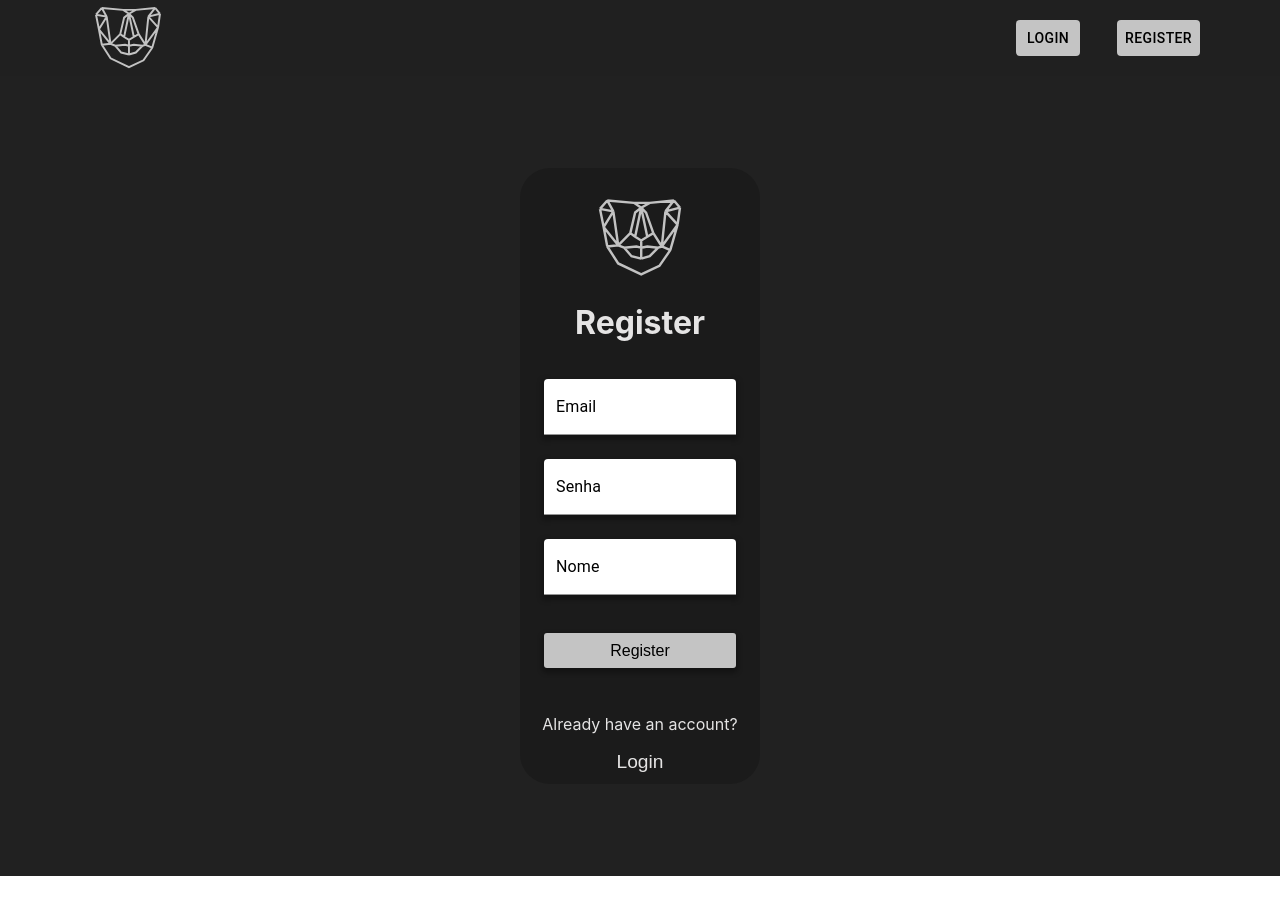
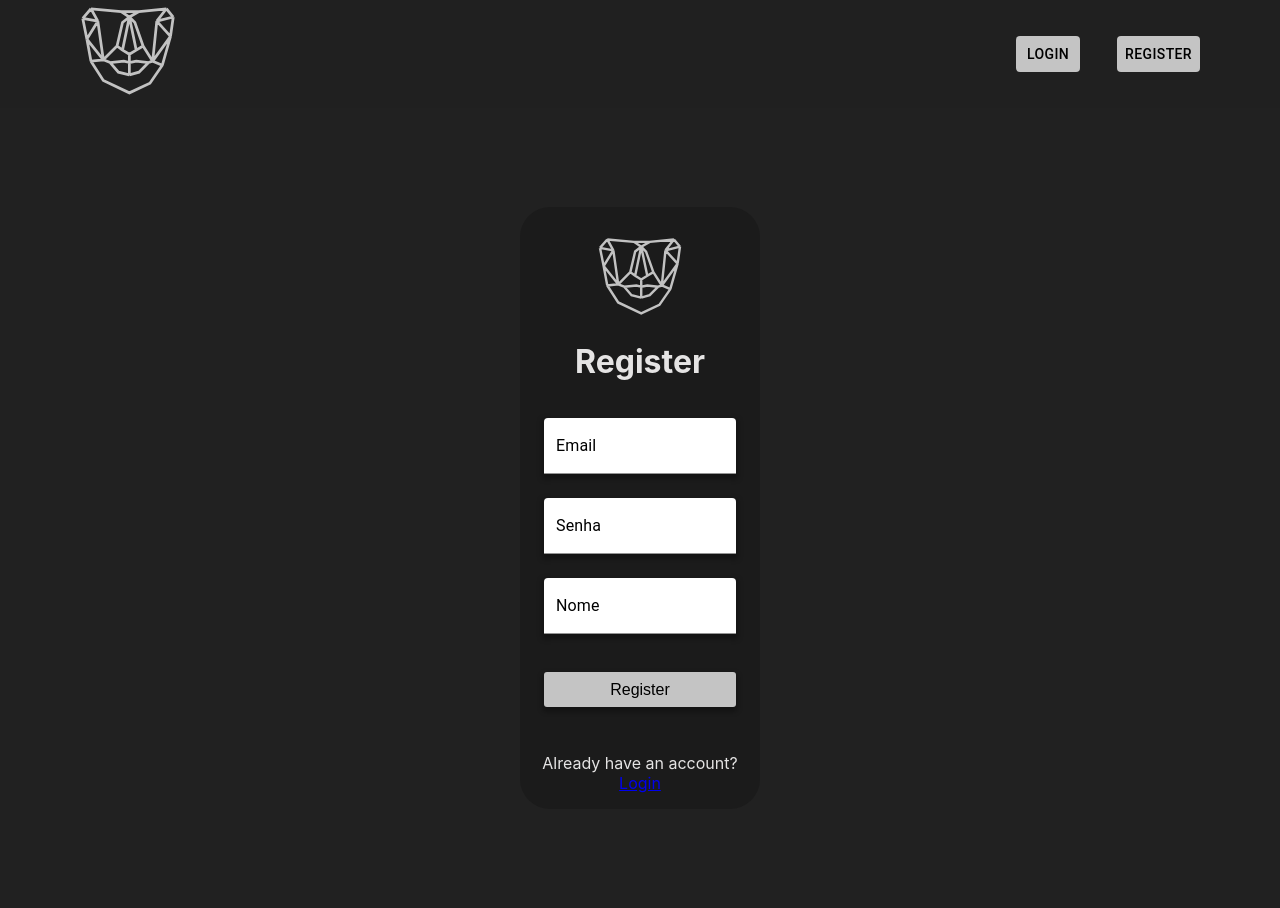
Before and after one commit to trotou/Capstone-Face-api, a React (Create React App) app: page /register in a window 1280 px wide. Before the commit the page ends 876 px from the top, so only its background shows below. Built offline with nearby package versions, Linux system fonts and the light colour scheme.

Commit message:
refactor: :art: helpers create to centralize constants, styles and assets

```diff
--- a/src/Helpers/Constants/schemas.js
+++ b/src/Helpers/Constants/schemas.js
@@ -17,3 +17,9 @@ export const userRegisterSchema = yup.object().shape({
         .required(requiredField),
     name: yup.string().required(requiredField)
 });
+
+export const userLoginSchema = yup.object().shape({
+    email: yup.string().email('Email inválido').required(requiredField),
+
+    password: yup.string().required(requiredField)
+});
--- /dev/null
+++ b/src/Helpers/makeStyles/index.js
@@ -0,0 +1,40 @@
+import { makeStyles } from '@material-ui/core';
+
+// --------------------------------------------
+export const TopBarStyles = makeStyles({
+    header: {
+        width: '100%',
+
+        display: 'flex',
+        justifyContent: 'center',
+        alignItems: 'center',
+
+        borderWidth: '0px, 0px, 5px 0px',
+        borderColor: '#3d3d3d',
+        boxShadow: '0px 0px 30px 0px rgba(61, 61, 61, 1)',
+
+        backgroundColor: '#202020',
+        color: '#fff'
+    },
+
+    toolbar: {
+        width: '90%',
+        margin: 'auto 0',
+
+        display: 'flex',
+        justifyContent: 'space-between'
+    },
+
+    menuButton: {
+        marginLeft: '5px',
+        background: '#c4c4c4',
+        color: '#000',
+        '&:hover': {
+            background: '#c4c4c4'
+        }
+    },
+    logo: {
+        width: '6rem',
+        height: '6rem'
+    }
+});
--- a/src/Routes/index.js
+++ b/src/Routes/index.js
@@ -1,5 +1,5 @@
 import React from 'react';
-import { Switch, BrowserRouter as Router } from 'react-router-dom';
+import { Switch, Route } from 'react-router-dom';
 // import Route from './route';
 import HomePage from '../pages/HomePage';
 import LoginPage from '../pages/LoginPage';
@@ -9,18 +9,18 @@ import NotFoundPage from '../pages/NotFoundPage';
 const Routes = () => {
     return (
         <Switch>
-            <Router exact path="/">
+            <Route exact path="/">
                 <HomePage />
-            </Router>
-            <Router path="/login">
+            </Route>
+            <Route path="/login">
                 <LoginPage />
-            </Router>
-            <Router path="/register">
+            </Route>
+            <Route path="/register">
                 <RegisterPage />
-            </Router>
-            <Router>
+            </Route>
+            <Route>
                 <NotFoundPage />
-            </Router>
+            </Route>
         </Switch>
     );
 };
--- a/src/components/LoginForm/index.js
+++ b/src/components/LoginForm/index.js
@@ -1,44 +1,33 @@
+import { useForm } from 'react-hook-form';
+import { yupResolver } from '@hookform/resolvers/yup';
+import { useHistory, Link } from 'react-router-dom';
+
 import { Container, Btn, Input } from './styles';
+import { useServices } from '../../providers/Services';
+import { userLoginSchema } from '../../Helpers/Constants/schemas';
+import Logo from '../../Helpers/Assets/logo.svg';
 
-import { useForm } from 'react-hook-form';
-import * as yup from 'yup';
-import { yupResolver } from '@hookform/resolvers/yup';
-
-import { useServices } from '../../providers/Services';
-
+// ------------------------------------------------
 const LoginForm = () => {
+    const history = useHistory();
     const { login } = useServices();
-
-    const requiredFild = 'Campo obrigatório';
-
-    const schema = yup.object().shape({
-        email: yup.string().email('Email inválido').required(requiredFild),
-
-        password: yup.string().required(requiredFild)
-    });
-
     const {
         register,
         handleSubmit,
         formState: { errors }
     } = useForm({
-        resolver: yupResolver(schema)
+        resolver: yupResolver(userLoginSchema)
     });
 
     const handleForm = (data) => {
-        console.log(data);
         login(data);
+        history.push('/');
     };
 
     return (
         <Container>
             <div className="div_svg">
-                <svg viewBox="0 0 35 33" fill="none" xmlns="http://www.w3.org/2000/svg">
-                    <path
-                        d="M4 1L15 2M4 1L1 4.5M4 1L6.5 5.5M15 2H21.5M15 2L18 4M21.5 2L31.5 1M21.5 2L18 4M31.5 1L34 4M31.5 1L28 5.5M34 4L33 11M34 4L28 5.5M33 11L30 21.5M33 11L28 5.5M33 11L26.5 20M30 21.5L25.5 28L18 31.5L8.5 27L4 20M30 21.5L26.5 20M4 20L2.5 12M4 20L8.5 19.5M2.5 12L1 4.5M2.5 12L6.5 5.5M2.5 12L8.5 19.5M1 4.5L6.5 5.5M18 4L20.5 16M18 4L15.5 16M18 4L15.5 6L13.5 14.5M18 4L20 6L23 14.5M20.5 16L18 17.5M20.5 16L23 14.5M18 17.5L15.5 16M18 17.5V20M15.5 16L13.5 14.5M18 20.5L20.5 20L25 20.5M18 20.5L16 20L11 20.5M18 20.5V20M25 20.5L21.5 24L18 25M25 20.5L26.5 20M18 25L14 24L11 20.5M18 25V22.5V20M11 20.5L8.5 19.5M6.5 5.5L8.5 19.5M28 5.5L26.5 20M26.5 20L23 14.5M8.5 19.5L13.5 14.5"
-                        stroke="#C2C2C2"
-                    />
-                </svg>
+                <img src={Logo} alt="Logo" />
             </div>
 
             <h1>Login</h1>
@@ -67,12 +56,10 @@ const LoginForm = () => {
                 />
 
                 <Btn type="submit">Login</Btn>
-
-                <div>
-                    <p>Don’t have an account yet?</p>
-                    <button className="btn__register">Register!</button>
-                </div>
             </form>
+            <p>
+                Don’t have an account yet? <Link to="/register">Register</Link>
+            </p>
         </Container>
     );
 };
--- a/src/components/LoginForm/styles.js
+++ b/src/components/LoginForm/styles.js
@@ -57,7 +57,7 @@ export const Container = styled.div`
     background-color: #1b1b1b;
     color: #e5e4e4;
 
-    .div_svg svg {
+    .div_svg img {
         width: 7rem;
         height: 5rem;
         margin-top: 30px;
--- a/src/components/RegisterForm/index.js
+++ b/src/components/RegisterForm/index.js
@@ -1,11 +1,13 @@
-import { useHistory } from 'react-router-dom';
+import { useHistory, Link } from 'react-router-dom';
 import { yupResolver } from '@hookform/resolvers/yup';
 import { useForm } from 'react-hook-form';
 
 import { Container, Btn, Input } from './styles';
 import { useServices } from '../../providers/Services';
 import { userRegisterSchema } from '../../Helpers/Constants/schemas';
+import Logo from '../../Helpers/Assets/logo.svg';
 
+// -------------------------------------------
 const RegisterForm = () => {
     const history = useHistory();
     const { registerForm } = useServices();
@@ -26,12 +28,7 @@ const RegisterForm = () => {
     return (
         <Container>
             <div className="div_svg">
-                <svg viewBox="0 0 35 33" fill="none" xmlns="http://www.w3.org/2000/svg">
-                    <path
-                        d="M4 1L15 2M4 1L1 4.5M4 1L6.5 5.5M15 2H21.5M15 2L18 4M21.5 2L31.5 1M21.5 2L18 4M31.5 1L34 4M31.5 1L28 5.5M34 4L33 11M34 4L28 5.5M33 11L30 21.5M33 11L28 5.5M33 11L26.5 20M30 21.5L25.5 28L18 31.5L8.5 27L4 20M30 21.5L26.5 20M4 20L2.5 12M4 20L8.5 19.5M2.5 12L1 4.5M2.5 12L6.5 5.5M2.5 12L8.5 19.5M1 4.5L6.5 5.5M18 4L20.5 16M18 4L15.5 16M18 4L15.5 6L13.5 14.5M18 4L20 6L23 14.5M20.5 16L18 17.5M20.5 16L23 14.5M18 17.5L15.5 16M18 17.5V20M15.5 16L13.5 14.5M18 20.5L20.5 20L25 20.5M18 20.5L16 20L11 20.5M18 20.5V20M25 20.5L21.5 24L18 25M25 20.5L26.5 20M18 25L14 24L11 20.5M18 25V22.5V20M11 20.5L8.5 19.5M6.5 5.5L8.5 19.5M28 5.5L26.5 20M26.5 20L23 14.5M8.5 19.5L13.5 14.5"
-                        stroke="#C2C2C2"
-                    />
-                </svg>
+                <img src={Logo} alt="Logo" />
             </div>
 
             <h1>Register</h1>
@@ -69,9 +66,9 @@ const RegisterForm = () => {
                 />
                 <Btn type="submit">Register</Btn>
             </form>
-
-            <p>Already have an account?</p>
-            <button className="btn__login">Login</button>
+            <p>
+                Already have an account? <Link to="/login">Login</Link>
+            </p>
         </Container>
     );
 };
--- a/src/components/RegisterForm/styles.js
+++ b/src/components/RegisterForm/styles.js
@@ -57,7 +57,7 @@ export const Container = styled.div`
     background-color: #1b1b1b;
     color: #e5e4e4;
 
-    .div_svg svg {
+    .div_svg img {
         width: 7rem;
         height: 5rem;
         margin-top: 30px;
--- a/src/components/TopBar/index.js
+++ b/src/components/TopBar/index.js
@@ -1,87 +1,46 @@
 import { useState } from 'react';
 import { useHistory } from 'react-router-dom';
+import { AppBar, Toolbar, MenuItem, Button, Typography } from '@material-ui/core/';
 
-import { ButtonConteiner } from './styles';
-import { makeStyles, AppBar, Toolbar, MenuItem, Button, Typography } from '@material-ui/core/';
+import { ButtonContainer } from './styles';
+import { TopBarStyles } from '../../Helpers/makeStyles';
+import Logo from '../../Helpers/Assets/logo.svg';
 
-const useStyles = makeStyles({
-    header: {
-        width: '100%',
-
-        display: 'flex',
-        justifyContent: 'center',
-        alignItems: 'center',
-
-        borderWidth: '0px, 0px, 5px 0px',
-        borderColor: '#3d3d3d',
-        boxShadow: '0px 0px 30px 0px rgba(61, 61, 61, 1)',
-
-        backgroundColor: '#202020',
-        color: '#fff'
-    },
-
-    tollbar: {
-        width: '90%',
-        margin: 'auto 0',
-
-        display: 'flex',
-        justifyContent: 'space-between'
-    },
-
-    menuButton: {
-        marginLeft: '5px',
-        background: '#c4c4c4',
-        color: '#000',
-        '&:hover': {
-            background: '#c4c4c4'
-        }
-    }
-});
+// -------------------------------------------
 
 const TopBar = () => {
+    const history = useHistory();
+    const classes = TopBarStyles();
     const [fake, setFake] = useState(false);
-
-    const history = useHistory();
-
-    const classes = useStyles();
 
     return (
         <AppBar position="static" className={classes.header}>
-            <Toolbar className={classes.tollbar}>
+            <Toolbar className={classes.toolbar}>
                 <MenuItem onClick={() => history.push('/')}>
-                    <svg
-                        width="6rem"
-                        height="4rem"
-                        viewBox="0 0 35 33"
-                        fill="none"
-                        xmlns="http://www.w3.org/2000/svg"
-                    >
-                        <path
-                            d="M4 1L15 2M4 1L1 4.5M4 1L6.5 5.5M15 2H21.5M15 2L18 4M21.5 2L31.5 1M21.5 2L18 4M31.5 1L34 4M31.5 1L28 5.5M34 4L33 11M34 4L28 5.5M33 11L30 21.5M33 11L28 5.5M33 11L26.5 20M30 21.5L25.5 28L18 31.5L8.5 27L4 20M30 21.5L26.5 20M4 20L2.5 12M4 20L8.5 19.5M2.5 12L1 4.5M2.5 12L6.5 5.5M2.5 12L8.5 19.5M1 4.5L6.5 5.5M18 4L20.5 16M18 4L15.5 16M18 4L15.5 6L13.5 14.5M18 4L20 6L23 14.5M20.5 16L18 17.5M20.5 16L23 14.5M18 17.5L15.5 16M18 17.5V20M15.5 16L13.5 14.5M18 20.5L20.5 20L25 20.5M18 20.5L16 20L11 20.5M18 20.5V20M25 20.5L21.5 24L18 25M25 20.5L26.5 20M18 25L14 24L11 20.5M18 25V22.5V20M11 20.5L8.5 19.5M6.5 5.5L8.5 19.5M28 5.5L26.5 20M26.5 20L23 14.5M8.5 19.5L13.5 14.5"
-                            stroke="#C2C2C2"
-                        />
-                    </svg>
+                    <div className={classes.logo}>
+                        <img src={Logo} alt="Logo" />
+                    </div>
                 </MenuItem>
 
                 {!fake && (
-                    <ButtonConteiner>
+                    <ButtonContainer>
                         <MenuItem onClick={() => history.push('/login')}>
                             <Button className={classes.menuButton}>Login</Button>
                         </MenuItem>
                         <MenuItem onClick={() => history.push('/register')}>
                             <Button className={classes.menuButton}>Register</Button>
                         </MenuItem>
-                    </ButtonConteiner>
+                    </ButtonContainer>
                 )}
                 {fake && (
-                    <ButtonConteiner>
+                    <ButtonContainer>
                         <MenuItem>
                             <Typography>Usuario</Typography>
                         </MenuItem>
                         <MenuItem className={classes.Buttons}>
                             <Button className={classes.menuButton}>Logout</Button>
                         </MenuItem>
-                    </ButtonConteiner>
+                    </ButtonContainer>
                 )}
             </Toolbar>
         </AppBar>
--- a/src/components/TopBar/styles.js
+++ b/src/components/TopBar/styles.js
@@ -1,5 +1,5 @@
 import styled from 'styled-components';
 
-export const ButtonConteiner = styled.div`
+export const ButtonContainer = styled.div`
     display: flex;
 `;
```
Also changed, not shown: src/Helpers/Assets/logo.svg (added).
